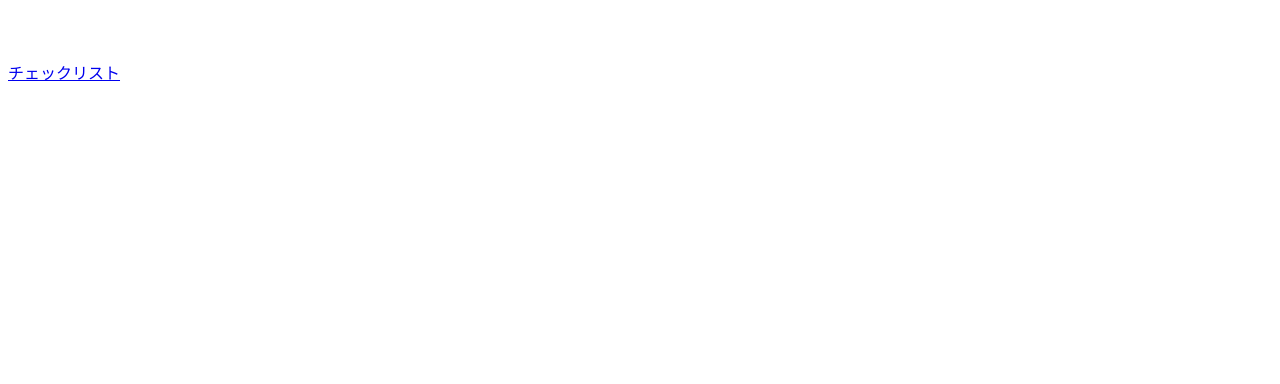
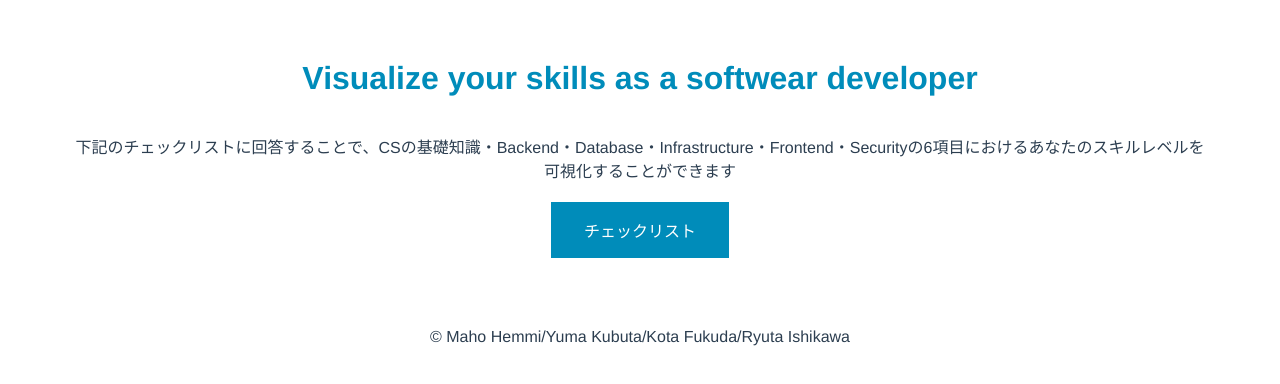
Before and after one commit to Kouta-fd/hackson, a Vue app in the folder checkapp/: page / in a window 1280 px wide. Shown: the top 384 px of the page. Built offline with nearby package versions, Linux system fonts and the light colour scheme.

Commit message:
update form/index.vue

```diff
--- a/checkapp/src/pages/form/index.vue
+++ b/checkapp/src/pages/form/index.vue
@@ -1,9 +1,60 @@
 <template>
-  <router-link to="/checkList/">チェックリスト</router-link>
+<div class="title">
+  <h1>Visualize your skills as a softwear developer</h1>
+  <p>下記のチェックリストに回答することで、CSの基礎知識・Backend・Database・Infrastructure・Frontend・Securityの6項目におけるあなたのスキルレベルを可視化することができます</p>
+  <div class="checklist"><router-link class="link" to="/checkList/">チェックリスト</router-link></div>
+  <div class="bottom-container"><p>© Maho Hemmi/Yuma Kubuta/Kota Fukuda/Ryuta Ishikawa</p></div>
+</div>
 </template>
+
+
 <script>
 export default {
   components: {
   }
 }
 </script>
+
+<style scoped>
+
+div.title {
+  text-align: center;
+}
+div.checklist{
+  text-align: center;
+
+}
+div.bottom-container{
+  padding: 50px 0 20px;
+}
+
+.link{
+  background-color: #008CBA;
+  border: none;
+  color: white;
+  padding: 15px 32px;
+  text-align: center;
+  text-decoration: none;
+  display: inline-block;
+  border: solid 1px #008CBA;
+  font-size: 16px;
+  margin: 4px 2px;
+  cursor: pointer;
+}
+.link:hover{
+  color: #008CBA;
+  background-color: white;
+  transition: .5s;
+}
+
+h1 {
+  color: #008CBA;
+}
+
+p {
+  width: 90%;
+  display: inline-block;
+  text-align: center;
+}
+
+</style>
```
